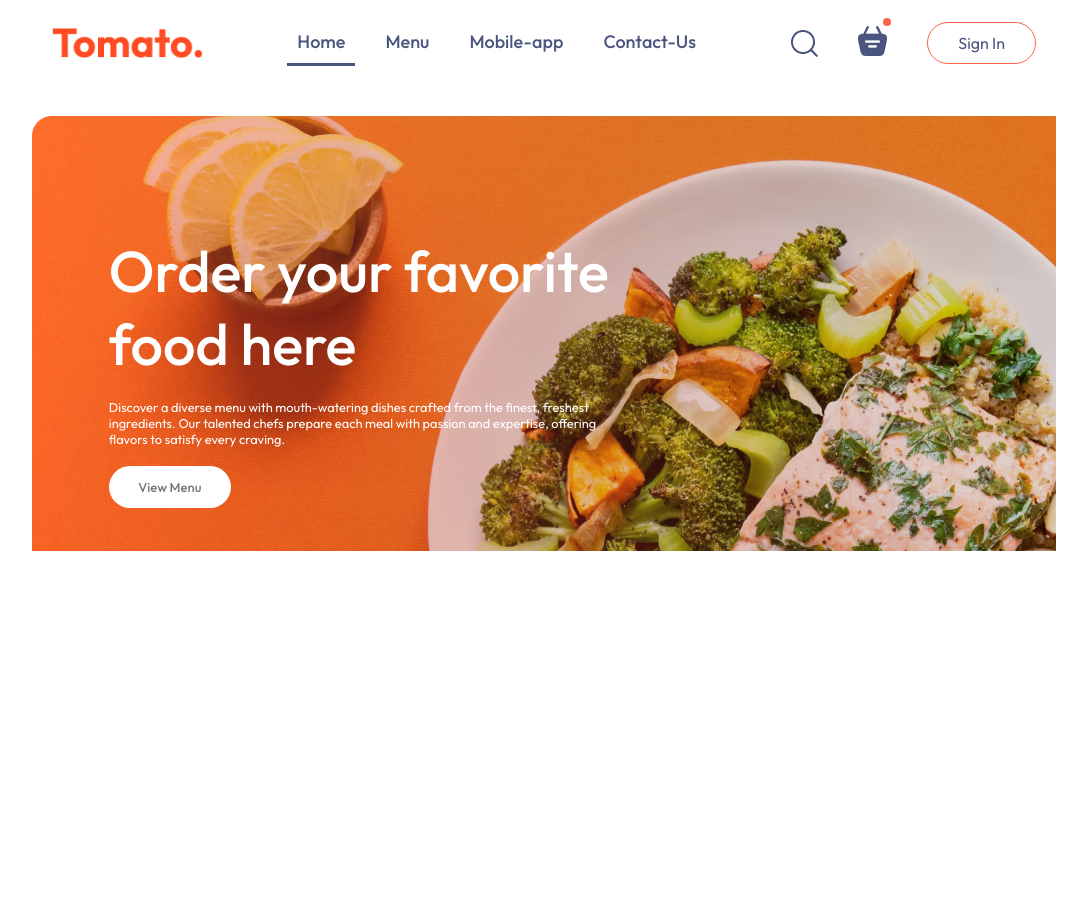
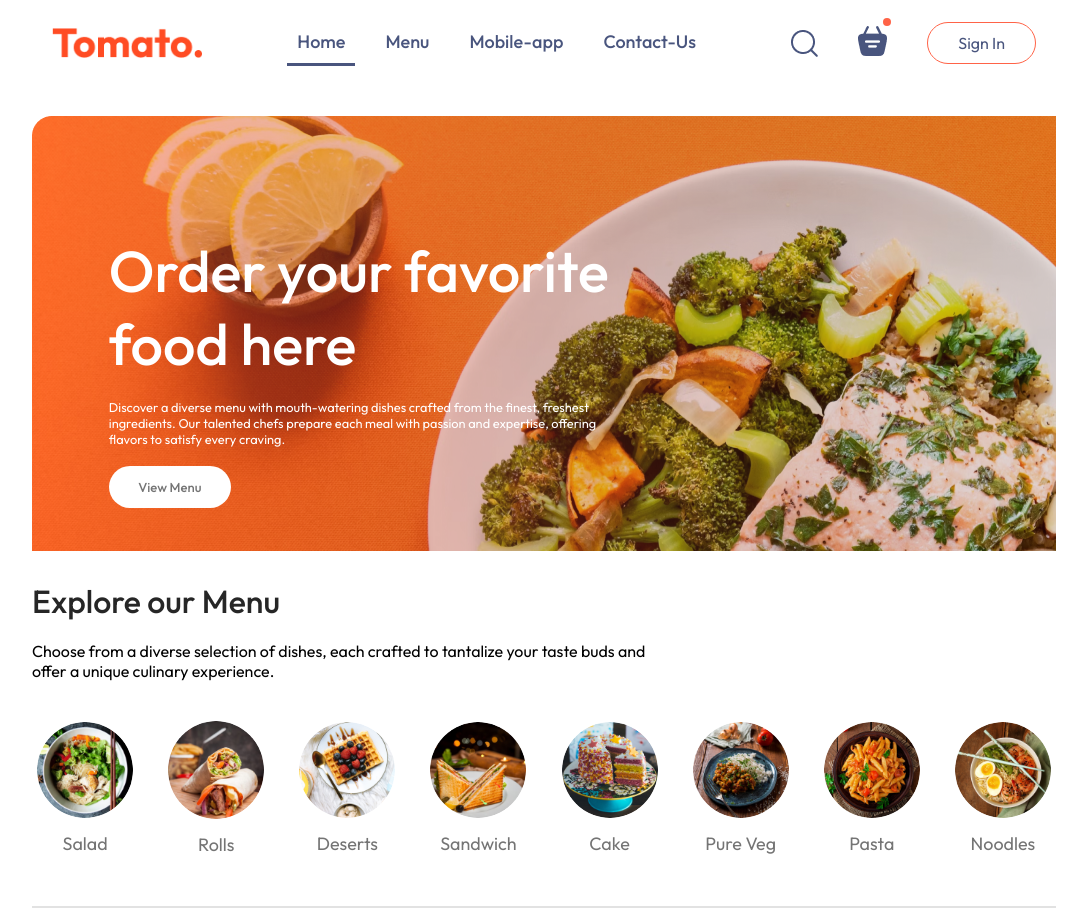
Before and after one commit to harshitverma2103/react_food_app, a React (Create React App) app in the folder food-app/: page / in a window 1280 px wide. Shown: the whole page, without its empty margins (96-1183 px from the left). Before the commit the page ends 800 px from the top, so only its background shows below. Built offline with nearby package versions, Linux system fonts and the light colour scheme.

Commit message:
create menu list

```diff
--- a/food-app/src/assets/assets.js
+++ b/food-app/src/assets/assets.js
@@ -2,14 +2,6 @@
 import logo from './logo.png'
 import header_img from './header_img.png'
 import search_icon from './search_icon.png'
-import menu_1 from './menu_1.png'
-import menu_2 from './menu_2.png'
-import menu_3 from './menu_3.png'
-import menu_4 from './menu_4.png'
-import menu_5 from './menu_5.png'
-import menu_6 from './menu_6.png'
-import menu_7 from './menu_7.png'
-import menu_8 from './menu_8.png'
 
 import food_1 from './food_1.png'
 import food_2 from './food_2.png'
@@ -81,40 +73,6 @@
     bag_icon,
     parcel_icon
 }
-
-export const menu_list = [
-    {
-        menu_name: "Salad",
-        menu_image: menu_1
-    },
-    {
-        menu_name: "Rolls",
-        menu_image: menu_2
-    },
-    {
-        menu_name: "Deserts",
-        menu_image: menu_3
-    },
-    {
-        menu_name: "Sandwich",
-        menu_image: menu_4
-    },
-    {
-        menu_name: "Cake",
-        menu_image: menu_5
-    },
-    {
-        menu_name: "Pure Veg",
-        menu_image: menu_6
-    },
-    {
-        menu_name: "Pasta",
-        menu_image: menu_7
-    },
-    {
-        menu_name: "Noodles",
-        menu_image: menu_8
-    }]
 
 export const food_list = [
     {
--- /dev/null
+++ b/food-app/src/components/ExploreMenu/Menudata.js
@@ -0,0 +1,43 @@
+import menu_1 from "../../assets/menu_1.png";
+import menu_2 from "../../assets/menu_2.png";
+import menu_3 from "../../assets/menu_3.png";
+import menu_4 from "../../assets/menu_4.png";
+import menu_5 from "../../assets/menu_5.png";
+import menu_6 from "../../assets/menu_6.png";
+import menu_7 from "../../assets/menu_7.png";
+import menu_8 from "../../assets/menu_8.png";
+
+export const menu_list = [
+  {
+    menu_name: "Salad",
+    menu_image: menu_1,
+  },
+  {
+    menu_name: "Rolls",
+    menu_image: menu_2,
+  },
+  {
+    menu_name: "Deserts",
+    menu_image: menu_3,
+  },
+  {
+    menu_name: "Sandwich",
+    menu_image: menu_4,
+  },
+  {
+    menu_name: "Cake",
+    menu_image: menu_5,
+  },
+  {
+    menu_name: "Pure Veg",
+    menu_image: menu_6,
+  },
+  {
+    menu_name: "Pasta",
+    menu_image: menu_7,
+  },
+  {
+    menu_name: "Noodles",
+    menu_image: menu_8,
+  },
+];
--- /dev/null
+++ b/food-app/src/components/ExploreMenu/index.jsx
@@ -0,0 +1,40 @@
+import React from "react";
+import { menu_list } from "./Menudata";
+import "./style.css";
+
+const ExploreMenu = ({ category, setCategory }) => {
+  return (
+    <div className="explore-menu" id="explore-menu">
+      <h1>Explore our Menu</h1>
+      <p className="explore-menu-text">
+        Choose from a diverse selection of dishes, each crafted to tantalize
+        your taste buds and offer a unique culinary experience.
+      </p>
+      <div className="explore-menu-list">
+        {menu_list.map((item, index) => {
+          return (
+            <div
+              onClick={() => {
+                setCategory((prev) =>
+                  prev === item.menu_name ? "All" : item.menu_name
+                );
+              }}
+              key={index}
+              className="explore-menu-list-items"
+            >
+              <img
+                className={category === item.menu_name ? "active" : ""}
+                src={item.menu_image}
+                alt=""
+              />
+              <p>{item.menu_name}</p>
+            </div>
+          );
+        })}
+      </div>
+      <hr />
+    </div>
+  );
+};
+
+export default ExploreMenu;
--- /dev/null
+++ b/food-app/src/components/ExploreMenu/style.css
@@ -0,0 +1,56 @@
+.explore-menu {
+  display: flex;
+  flex-direction: column;
+  gap: 20px;
+}
+
+.explore-menu h1 {
+  color: #262626;
+  font-weight: 500;
+}
+
+.explore-menu-text {
+  max-width: 60%;
+  columns: #808080;
+}
+
+.explore-menu-list {
+  display: flex;
+  justify-content: space-evenly;
+  align-items: center;
+  gap: 30px;
+  text-align: center;
+  margin: 20px 0;
+  overflow-x: scroll;
+}
+
+.explore-menu-list::-webkit-scrollbar {
+  display: none;
+}
+
+.explore-menu-list-items img {
+  width: 7.5vw;
+  min-width: 80px;
+  cursor: pointer;
+  border-radius: 50%;
+  transition: 0.2s;
+}
+
+.explore-menu-list-items p {
+  margin-top: 10px;
+  color: #747474;
+  font-size: max(1.4vw, 16px);
+  cursor: pointer;
+}
+
+.explore-menu hr {
+  margin: 10px 0;
+  height: 2px;
+  background-color: #e2e2e2;
+  border: none;
+}
+
+.explore-menu-list-items .active {
+  border: 4px solid tomato;
+  padding: 2px;
+}
--- a/food-app/src/pages/Home/index.jsx
+++ b/food-app/src/pages/Home/index.jsx
@@ -1,11 +1,14 @@
-import React from "react";
+import React, { useState } from "react";
 import Header from "../../components/Header";
 import "./style.css";
+import ExploreMenu from "../../components/ExploreMenu";
 
 const Home = () => {
+  const [category, setCategory] = useState("All");
   return (
     <div>
       <Header />
+      <ExploreMenu  category={category} setCategory={setCategory}/>
     </div>
   );
 };
```
